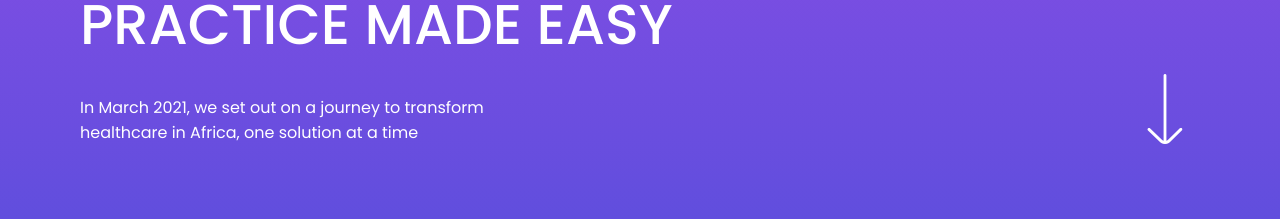
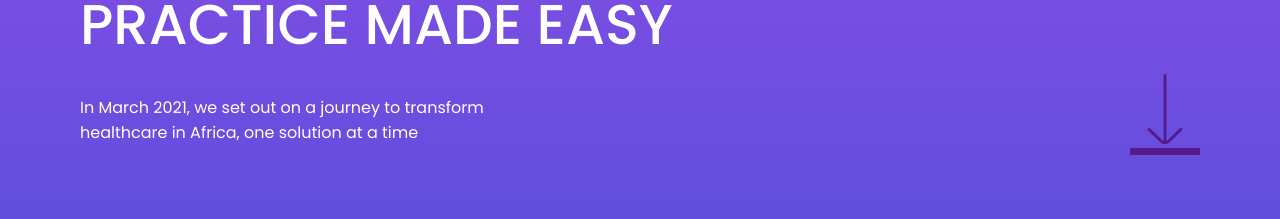
Before and after one commit to Lovethrech/BLOOM-Chel, a Vue app: page / in a window 1280 px wide. Shown: the part 429-648 px from the top of the page. Built offline with nearby package versions, Linux system fonts and the light colour scheme.

Commit message:
...starting the about section component.

```diff
--- a/src/components/home/hero/HomeHeroMainDescParagraphArrow.vue
+++ b/src/components/home/hero/HomeHeroMainDescParagraphArrow.vue
@@ -1,6 +1,8 @@
 <template>
     <div class="home-hero-main-desc-paragraph-arrow-main-ctn" @click="toggleContent">
-        <i class="fi fi-tr-arrow-down"></i>
+        <a href="">
+            <i class="fi fi-tr-arrow-down"></i>
+        </a>
     </div>
 </template>
 
```
